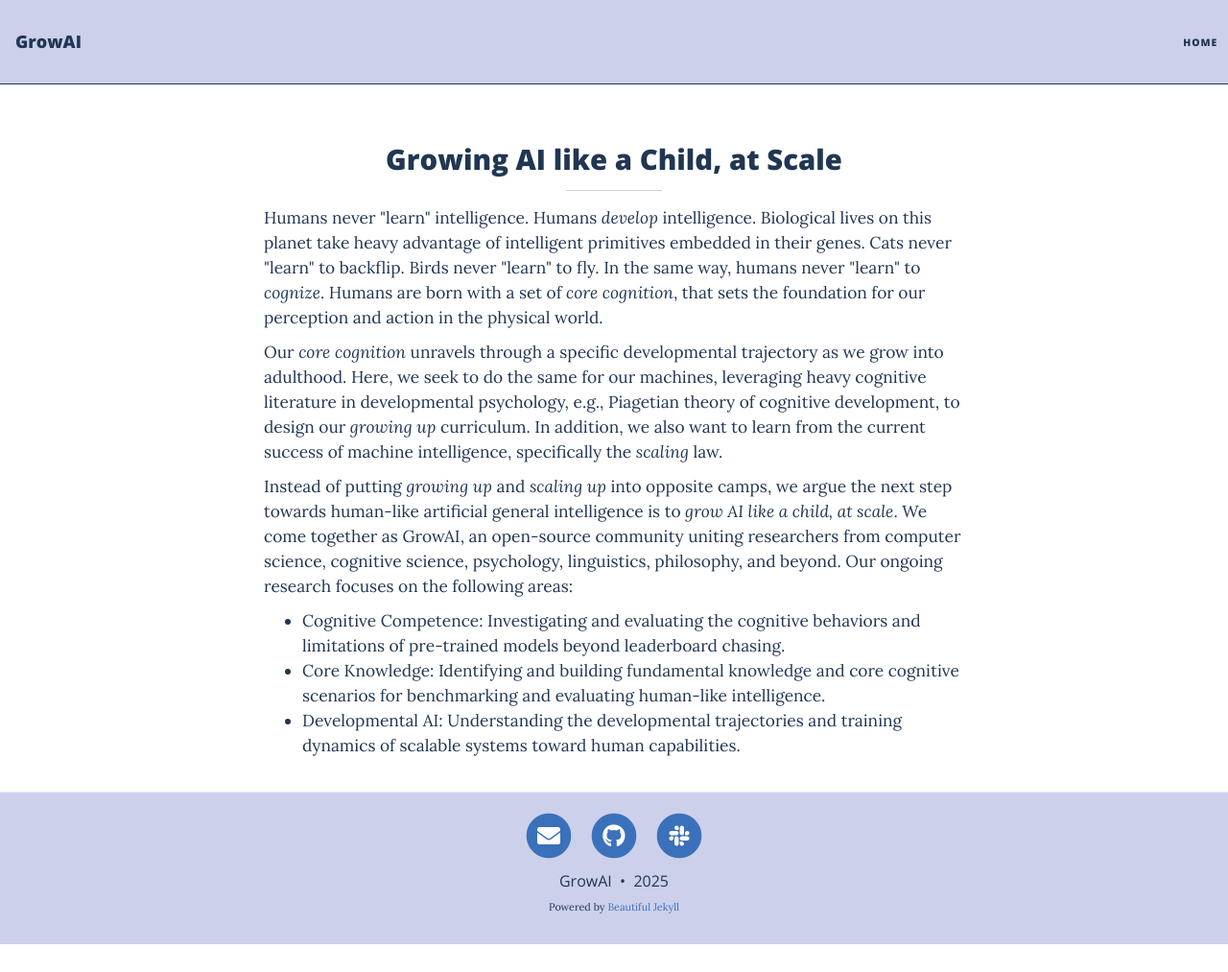
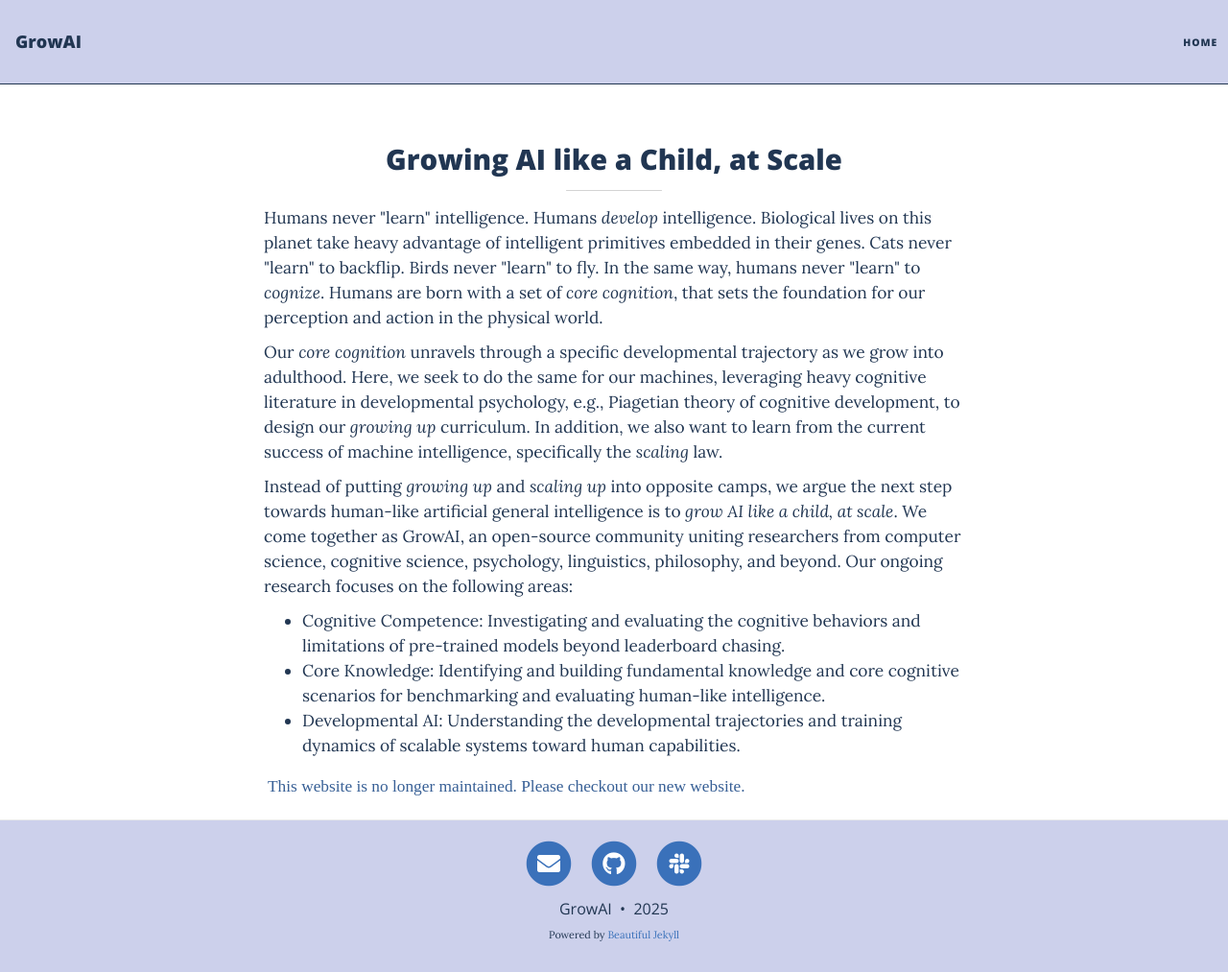
Before and after one commit to growing-ai-like-a-child/growing-ai-like-a-child.github.io, a Jekyll site: the page built from index.html, in a window 1280 px wide and 1013 px high. Shown: the whole window at 96% size. Built offline with Jekyll 4.4.1, drawn with Linux system fonts in a browser that asks for light colours; nearby versions of some CDN libraries; the list of posts is cut into pages by our own code.

Commit message:
Update index.html

```diff
--- a/index.html
+++ b/index.html
@@ -48,6 +48,14 @@ layout: home
             Developmental AI: Understanding the developmental trajectories and training dynamics of scalable systems toward human capabilities.
         </li>
     </ul>
+</div>
+
+<div class="publication" style="margin: 3px; font-size: 12pt; font-family:'Times New Roman', Times, serif;">
+    <p style="margin: 1px; font-size: 13pt">
+        <a href="https://grow-ai-like-a-child.github.io/" target="_blank">
+            This website is no longer maintained. Please checkout our new website.
+        </a>
+    </p>
 </div>
 
 <!--
```
